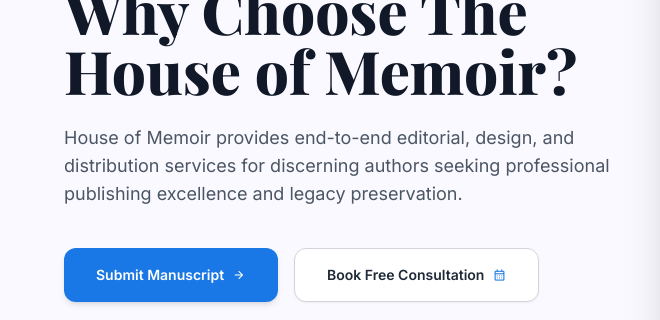
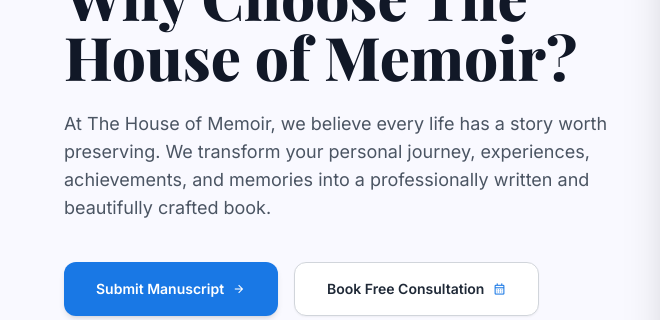
Before and after one commit to Peeyushanand32/house-of-memoir, a website: page index.html in a window 1280 px wide. Shown: the part 328-648 px from the top of the page, 0-660 px from the left. Drawn offline with nearby package versions, Linux system fonts and the light colour scheme.

Commit message:
Update hero description paragraph to At The House of Memoir, we believe every life has a story worth preserving...

```diff
--- a/index.html
+++ b/index.html
@@ -4,7 +4,7 @@
   <meta charset="utf-8"/>
   <meta name="viewport" content="width=device-width, initial-scale=1.0"/>
   <title>House of Memoir - Why Choose The House of Memoir?</title>
-  <meta name="description" content="House of Memoir provides end-to-end editorial, design, and distribution services for discerning authors seeking professional publishing excellence."/>
+  <meta name="description" content="At The House of Memoir, we believe every life has a story worth preserving. We transform your personal journey, experiences, achievements, and memories into a professionally written and beautifully crafted book."/>
   <script src="https://cdn.tailwindcss.com?plugins=forms,container-queries"></script>
   <link href="https://fonts.googleapis.com/css2?family=Playfair+Display:wght@400;600;700;800&family=Inter:wght@400;500;600;700&display=swap" rel="stylesheet"/>
   <link href="https://fonts.googleapis.com/css2?family=Material+Symbols+Outlined:wght,FILL@100..700,0..1&display=swap" rel="stylesheet"/>
@@ -130,7 +130,7 @@
           Why Choose The House of Memoir?
         </h1>
         <p class="text-base sm:text-lg text-gray-600 max-w-xl mt-2 mb-6 leading-relaxed animate-fade-in-up delay-200">
-          House of Memoir provides end-to-end editorial, design, and distribution services for discerning authors seeking professional publishing excellence and legacy preservation.
+          At The House of Memoir, we believe every life has a story worth preserving. We transform your personal journey, experiences, achievements, and memories into a professionally written and beautifully crafted book.
         </p>
         <div class="flex flex-wrap gap-4 animate-fade-in-up delay-300">
           <button data-open-manuscript-modal class="font-semibold text-sm bg-[#1978e5] text-white px-8 py-4 rounded-xl hover:bg-blue-700 transition-all shadow-md active:scale-95 flex items-center gap-2">
```
